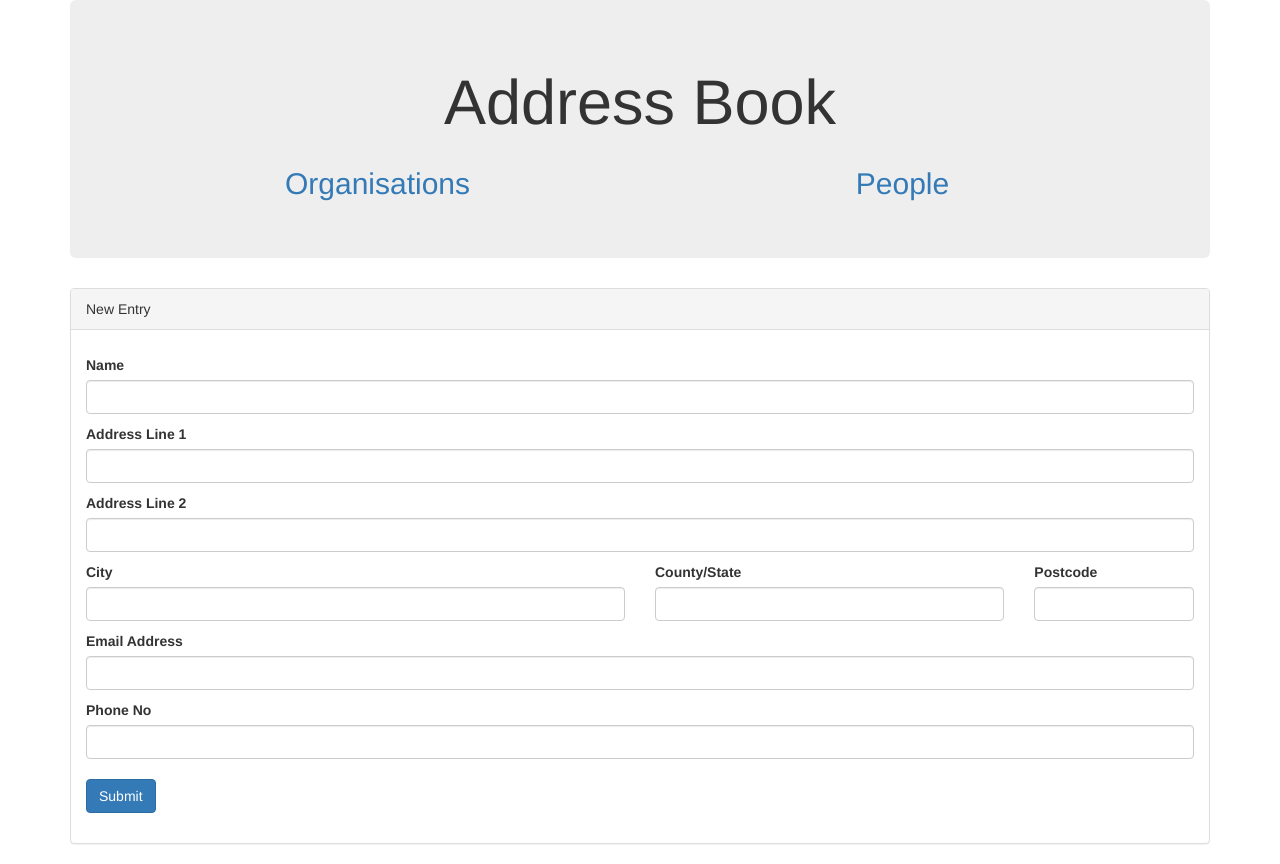
After one commit to TwoRice/AddressBook, a PHP site: page /edit.php in a window 1280 px wide. The commit adds this page. Run offline with PHP 8.4, Linux system fonts and the light colour scheme.

Commit message:
designed a edit/new entry page

```diff
--- /dev/null
+++ b/webapp/edit.php
@@ -0,0 +1,71 @@
+<html>
+	<?php include 'header.php'; ?>
+
+	<div class="container">
+	    <div class="row">
+	        <div class="col-xs-12">
+	            <form method="POST" action="">
+            		<div class="panel panel-default">
+            			<div class="panel-heading">New Entry</div>
+            			<div class="panel-body">
+            				<div class="form-group">
+            				    <div class="row">
+            				    	<div class="col-xs-12">
+            				    		<label class="control-label" for="name">Name</label>
+            				    		<input type="text" name="name" class="form-control" required="required">
+            				    	</div>
+            				    </div>
+            				    <div class="row">
+            				    	<div class="col-xs-12">
+            				    	    <label class="control-label" for="address1">Address Line 1</label>
+            				    	    <input type="text" name="address1" class="form-control">
+            				    	</div>
+            				    </div>
+            				    <div class="row">
+            				    	<div class="col-xs-12">
+            				    	    <label class="control-label" for="address2">Address Line 2</label>
+            				    	    <input type="text" name="address2" class="form-control">
+            				    	</div>
+            				    </div>
+            				    <div class="row">
+            				    	<div class="col-sm-6">
+            				    	    <label class="control-label" for="city">City</label>
+            				    	    <input type="text" name="city" class="form-control">
+            				    	</div>
+            				    	<div class="col-sm-4">
+            				    		<label class="control-label" for="county">County/State</label>
+            				    	    <input type="text" name="county" class="form-control">
+            				    	</div>
+            				    	<div class="col-sm-2">
+            				    	    <label class="control-label" for="postcode">Postcode</label>
+            				    	    <input type="text" name="postcode" class="form-control">
+            				    	</div>
+            				    </div>
+            				    <div class="row">
+            				    	<div class="col-xs-12">
+            				    	    <label class="control-label" for="email">Email Address</label>
+            				    	    <input type="email" name="email" class="form-control">
+            				    	</div>
+            				    </div>
+            				    <div class="row">
+            				    	<div class="col-xs-12">
+            				    	    <label class="control-label" for="email">Phone No</label>
+            				    	    <input type="text" name="email" class="form-control">
+            				    	</div>
+            				    </div>
+            				    <div class="row">
+            				    	<div class="col-xs-12">
+            				    	    </br><input type="submit" class="btn btn-primary">
+            				    	</div>
+            				    </div>
+            				</div>
+            			</div>
+            		</div>
+	            </form>
+	        </div>
+	    </div>
+	</div>
+
+	</body>
+
+</html>
--- a/webapp/index.php
+++ b/webapp/index.php
@@ -12,8 +12,6 @@
 				    		$page = "org";
 				    	}
 
-				    	echo $page;
-
 				    	if(strcmp($page, "org") == 0){
 				    		$firstCol = "Organisation";
 				    		$org = true;
@@ -22,8 +20,6 @@
 				    		$firstCol = "Name";
 				    		$org = false;
 				    	}
-
-				    	echo $firstCol;
 				    ?>
 				    <table class="table">
 	 					<thead>
--- a/webapp/res/styles.css
+++ b/webapp/res/styles.css
@@ -0,0 +1,3 @@
+label{
+	padding-top: 10px;
+}
```
